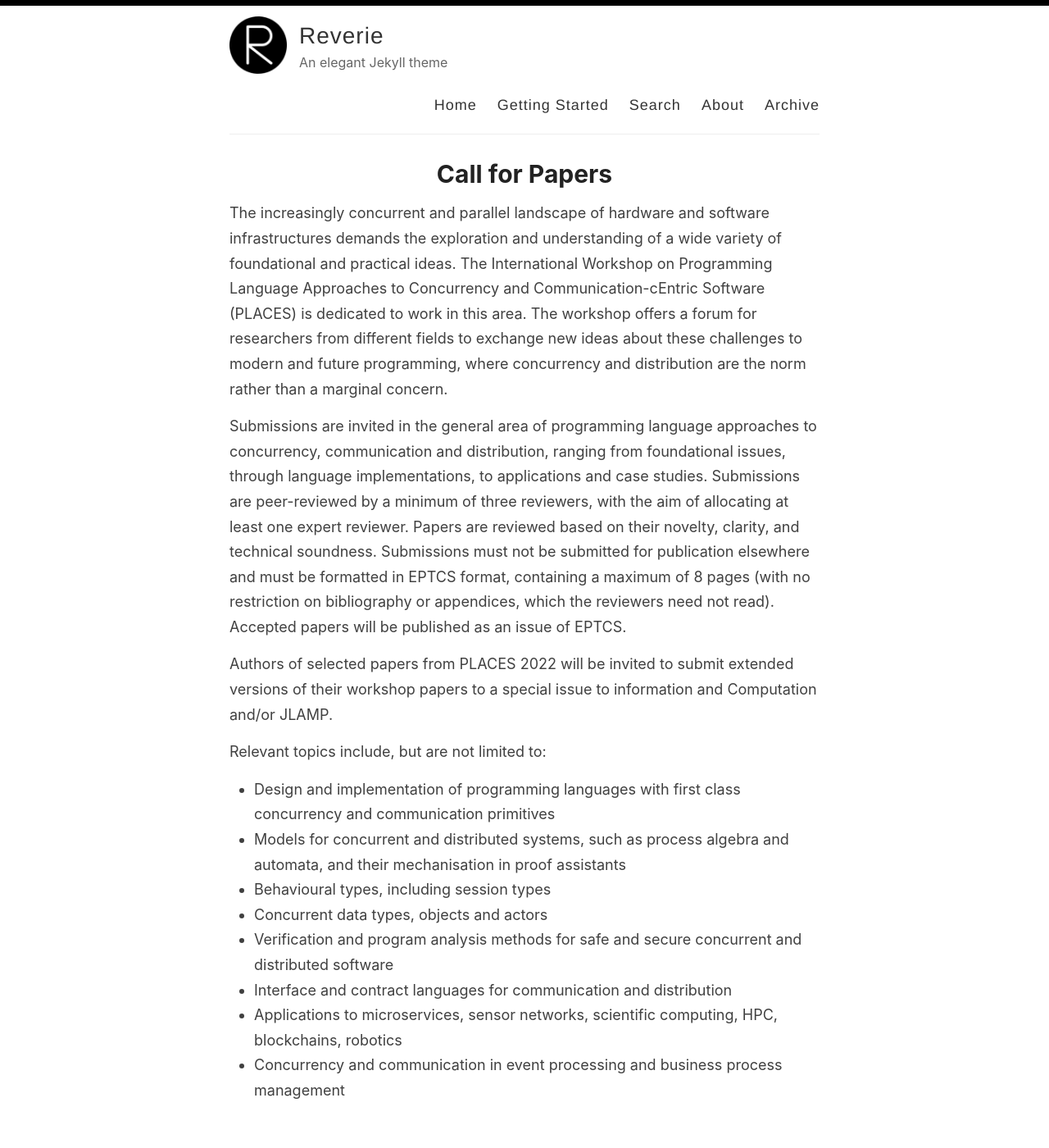
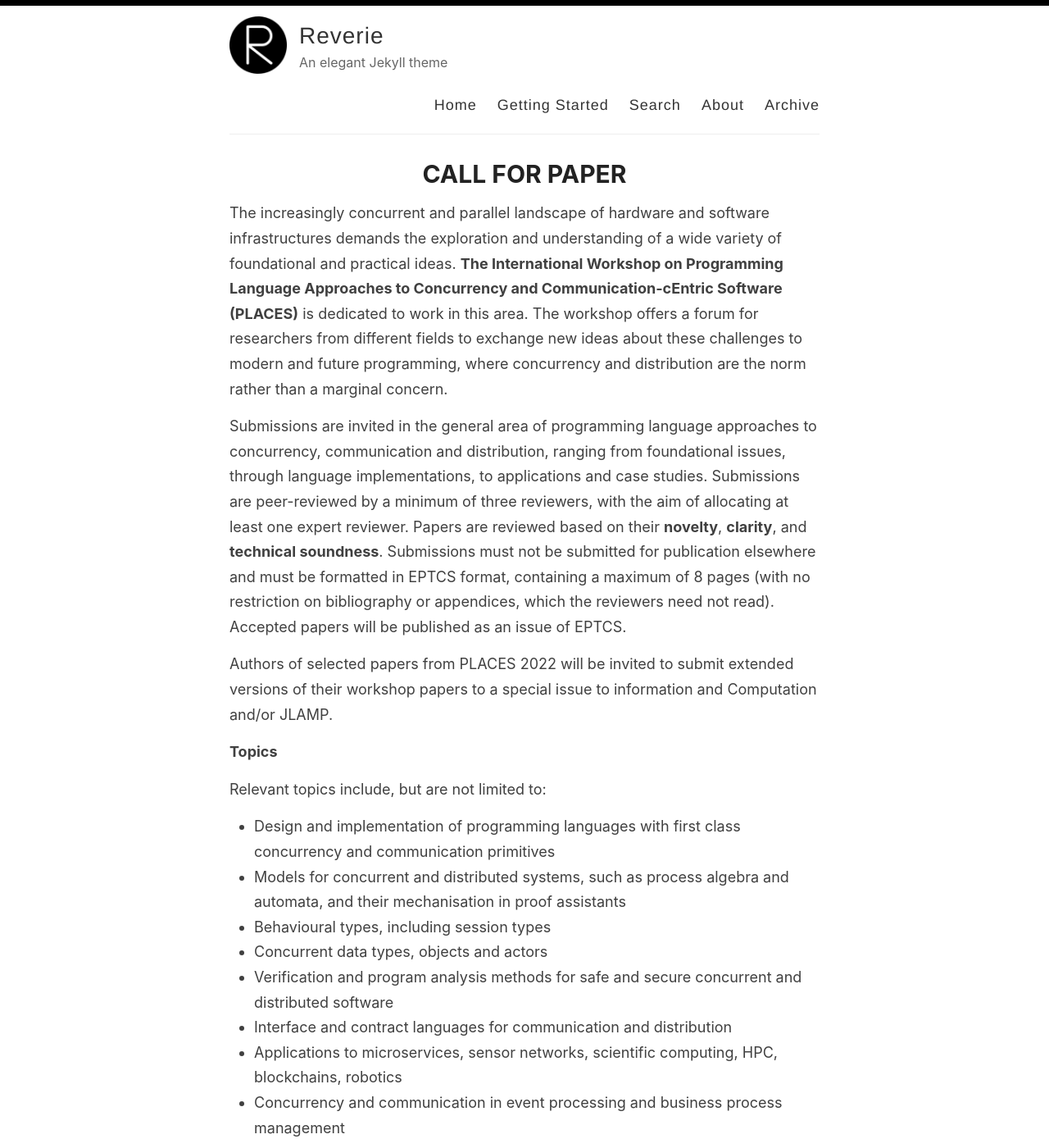
Before and after one commit to places-workshop/2022, a Jekyll site: the page built from _pages/callforpapers.md, in a window 1280 px wide and 1400 px high. Shown: the whole window at 82% size. Built offline with Jekyll 4.4.1, drawn with Linux system fonts in a browser that asks for light colours.

Commit message:
Making some keywords bold

```diff
--- a/_pages/callforpapers.md
+++ b/_pages/callforpapers.md
@@ -1,14 +1,16 @@
 ---
 layout: page
-title: Call for Papers
+title: CALL FOR PAPER
 permalink: /call-for-papers/
 ---
 
-The increasingly concurrent and parallel landscape of hardware and software infrastructures demands the exploration and understanding of a wide variety of foundational and practical ideas. The International Workshop on Programming Language Approaches to Concurrency and Communication-cEntric Software (PLACES) is dedicated to work in this area. The workshop offers a forum for researchers from different fields to exchange new ideas about these challenges to modern and future programming, where concurrency and distribution are the norm rather than a marginal concern.
+The increasingly concurrent and parallel landscape of hardware and software infrastructures demands the exploration and understanding of a wide variety of foundational and practical ideas. **The International Workshop on Programming Language Approaches to Concurrency and Communication-cEntric Software (PLACES)** is dedicated to work in this area. The workshop offers a forum for researchers from different fields to exchange new ideas about these challenges to modern and future programming, where concurrency and distribution are the norm rather than a marginal concern.
 
-Submissions are invited in the general area of programming language approaches to concurrency, communication and distribution, ranging from foundational issues, through language implementations, to applications and case studies. Submissions are peer-reviewed by a minimum of three reviewers, with the aim of allocating at least one expert reviewer. Papers are reviewed based on their novelty, clarity, and technical soundness. Submissions must not be submitted for publication elsewhere and must be formatted in EPTCS format, containing a maximum of 8 pages (with no restriction on bibliography or appendices, which the reviewers need not read). Accepted papers will be published as an issue of EPTCS.
+Submissions are invited in the general area of programming language approaches to concurrency, communication and distribution, ranging from foundational issues, through language implementations, to applications and case studies. Submissions are peer-reviewed by a minimum of three reviewers, with the aim of allocating at least one expert reviewer. Papers are reviewed based on their **novelty**, **clarity**, and **technical soundness**. Submissions must not be submitted for publication elsewhere and must be formatted in EPTCS format, containing a maximum of 8 pages (with no restriction on bibliography or appendices, which the reviewers need not read). Accepted papers will be published as an issue of EPTCS.
 
 Authors of selected papers from PLACES 2022 will be invited to submit extended versions of their workshop papers to a special issue to information and Computation and/or JLAMP.
+
+**Topics**
 
 Relevant topics include, but are not limited to:
 * Design and implementation of programming languages with first class concurrency and communication primitives
```
